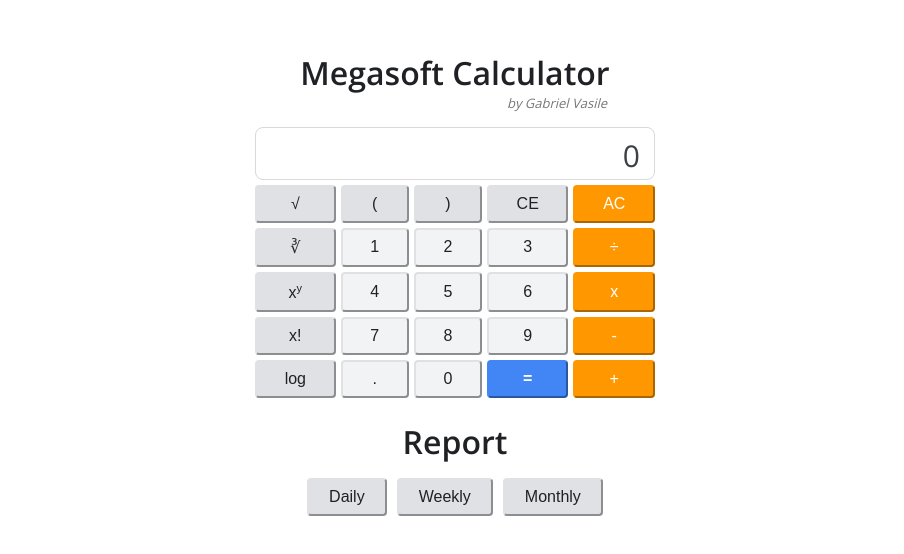
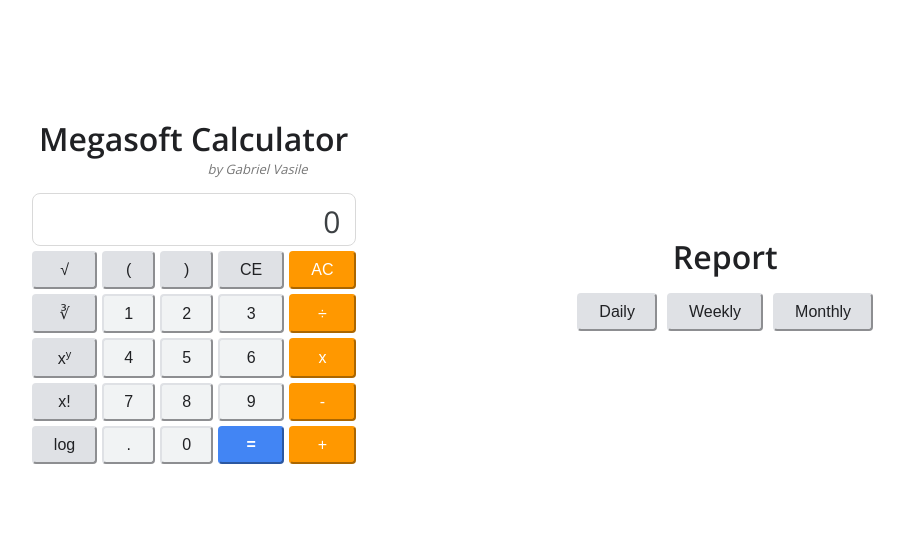
Before and after one commit to gabycasper007/megasoftcalculator, a React (Create React App) app: page / in a window 1280 px wide. Shown: the part 120-674 px from the top of the page, without its empty margins (185-1089 px from the left). Built offline with nearby package versions, Linux system fonts and the light colour scheme.

Commit message:
Responsive

```diff
--- a/src/App.css
+++ b/src/App.css
@@ -4,20 +4,22 @@ body {
 }
 
 .App {
-  display: flex;
-  justify-content: center;
   height: 100vh;
   align-items: center;
-}
-.wrap {
-  max-width: 400px;
-  margin: 0 auto;
+  display: grid;
+  grid-template-columns: auto;
+  justify-content: space-evenly;
+  margin: 0 15px;
 }
 
 h1 {
   font-weight: 600;
   text-align: center;
   margin-bottom: 0;
+  font-size: 1.7rem;
+}
+.reports {
+  margin-bottom: 20px;
 }
 .reports h1 {
   margin-bottom: 15px;
@@ -52,7 +54,6 @@ h1 {
   text-align: right;
   font-weight: 200;
   flex: 0 0 auto;
-  width: 400px;
   overflow: hidden;
   grid-column: 1 / 6;
   border: 1px solid #d9d9d9;
@@ -89,7 +90,7 @@ button {
   border-color: #dfe1e5;
   box-sizing: border-box;
   border-radius: 4px;
-  padding: 8px 20px;
+  padding: 5px 16px;
   outline: none;
 }
 button:hover {
@@ -147,7 +148,35 @@ sup {
 .date {
   color: #555;
   font-style: italic;
+  font-size: 12px;
+  line-height: 22px;
+  margin-left: 30px;
 }
 .commandAndResult {
     font-size: 16px;
 }
+
+@media screen and (min-width: 450px) and (max-width: 768px) {
+  .calculator {
+    max-width: 420px;
+    margin: 0 auto;
+  }
+}
+@media screen and (min-width: 449px) {
+  h1 {
+    font-size: 2rem;
+  }
+  button {
+    padding: 8px 20px;
+  }
+}
+
+@media screen and (min-width: 768px) {
+  .App {
+    grid-template-columns: auto auto;
+    grid-gap: 15px;
+  }
+  .reports {
+    margin-bottom: 0;
+  }
+}
--- a/src/App.js
+++ b/src/App.js
@@ -30,9 +30,6 @@ class App extends Component {
   render = () => {
     return (
       <div className="App" onClick={this.deactivateKeyboard}>
-        <div className="wrap">
-          <h1>Megasoft Calculator</h1>
-          <div id="copy">by Gabriel Vasile</div>
         <Keypad
           deactivateKeyboard={this.deactivateKeyboard}
           activateKeyboard={this.activateKeyboard}
@@ -40,7 +37,6 @@ class App extends Component {
         />
         <ReportPanel />
       </div>
-      </div>
     );
   };
 }
--- a/src/components/Keypad.js
+++ b/src/components/Keypad.js
@@ -63,10 +63,12 @@ class KeyPad extends PureComponent {
   };
 
   saveCalculation = async (expression, result) => {
+    if (expression !== result) {
       await axios.put("/history", {
         command: expression,
         result
       });
+    }
   };
 
   render() {
@@ -85,6 +87,9 @@ class KeyPad extends PureComponent {
     }
 
     return (
+      <div className="mega">
+        <h1>Megasoft Calculator</h1>
+        <div id="copy">by Gabriel Vasile</div>
         <div className="calculator">
           <div
             className={cx("display", { active: this.props.keyboardActive })}
@@ -105,6 +110,7 @@ class KeyPad extends PureComponent {
             />
           ))}
         </div>
+      </div>
     );
   }
 }
--- a/src/components/Reports/ReportPanel.js
+++ b/src/components/Reports/ReportPanel.js
@@ -23,7 +23,9 @@ class ReportPanel extends Component {
 
   formatDate(date) {
     date = new Date(date);
+    date = new Date(date.getTime() + date.getTimezoneOffset() * 60000);
     date = date.toLocaleString("en-SG", {
+      timeZone: "Asia/Singapore",
       year: "numeric",
       month: "long",
       day: "numeric",
```
Lines whose indentation alone changed are shown as unchanged.
